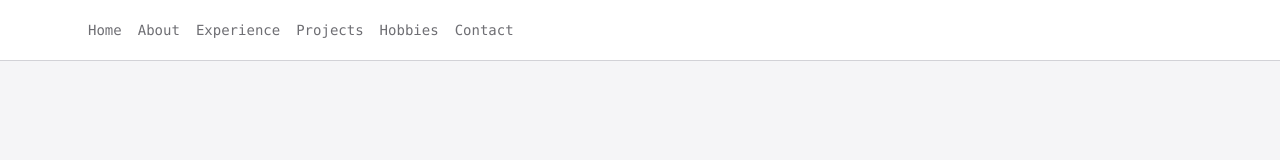
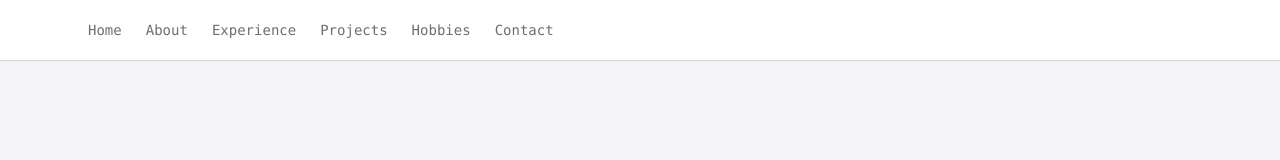
Before and after one commit to Zachary-Levesque/Portfolio, a Next.js app: page / in a window 1280 px wide. Shown: the top 160 px of the page. Built offline with nearby package versions, Linux system fonts and the light colour scheme.

Commit message:
Update nav.tsx

```diff
--- a/components/nav.tsx
+++ b/components/nav.tsx
@@ -13,7 +13,7 @@ export function Nav() {
   return (
     <header className="border-b border-border bg-surface">
       <nav
-        className="mx-auto flex w-full max-w-6xl flex-wrap items-center gap-4 px-6 py-5 font-mono text-sm"
+        className="mx-auto flex w-full max-w-6xl flex-wrap items-center gap-6 px-6 py-5 font-mono text-sm"
         aria-label="Main navigation"
       >
         {navItems.map((item) => (
```
